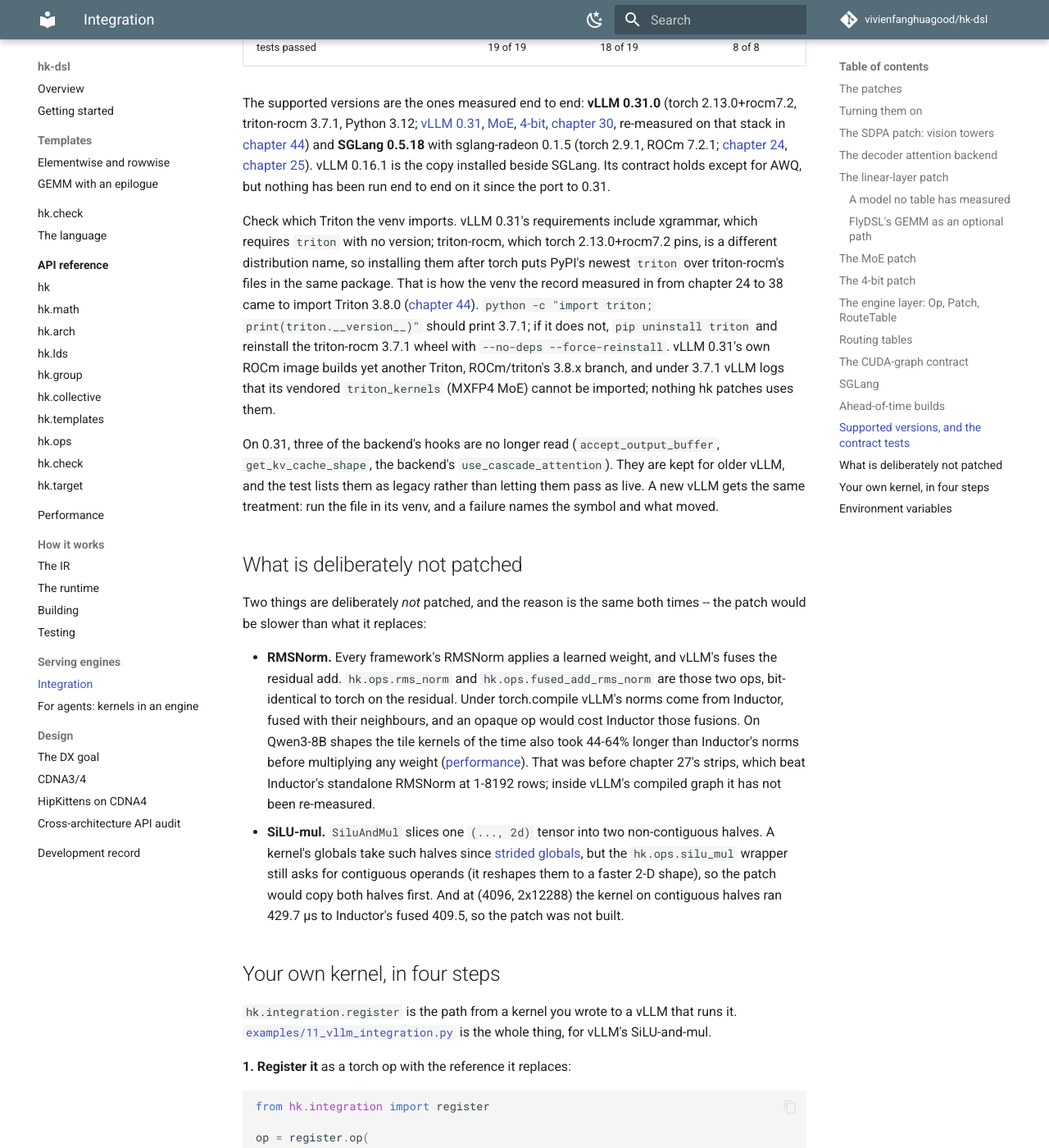
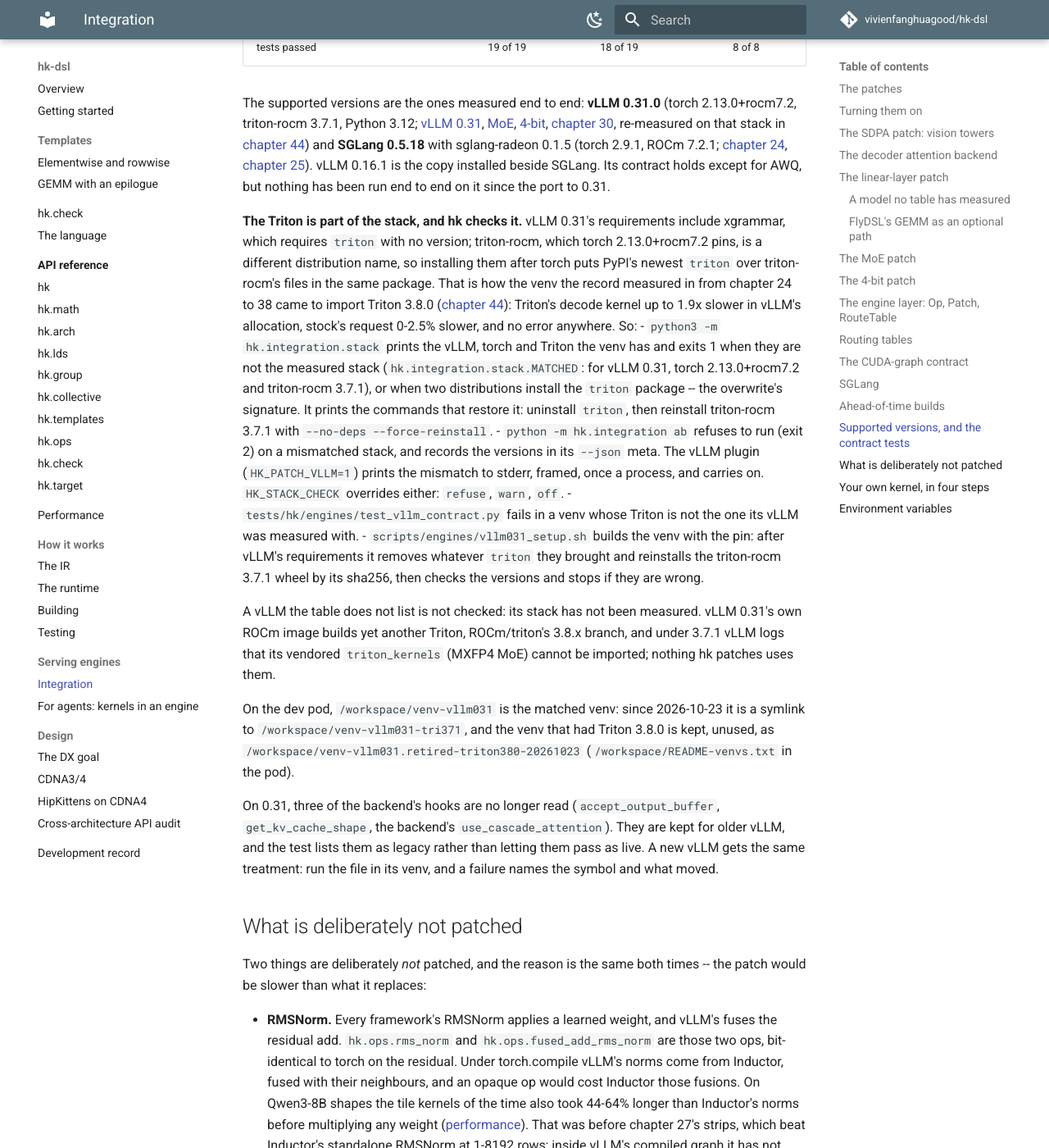
Before and after one commit to vivienfanghuagood/hk-dsl, an MkDocs documentation site: the page built from docs/integration.md, in a window 1280 px wide and 1400 px high, scrolled down 14493 px. Shown: the whole window at 82% size. Built offline with MkDocs 1.6.1 and Material for MkDocs 9.7.7, drawn with Linux system fonts in a browser that asks for light colours; comment, search, counter and statistics services are not loaded; some of the changed text lies outside the part shown.

Commit message:
scripts/engines: the vLLM 0.31 venv's setup, with triton-rocm 3.7.1 pinned -- so pip cannot put Triton 3.8.0 over it again
The script that built the engines' venv lived only in the dev pod (/workspace/vllm031_setup.sh),
and it is how the venv got Triton 3.8.0: it installed torch with triton-rocm 3.7.1, then vLLM's
requirements, whose xgrammar pulled PyPI's newest `triton` over triton-rocm's files.

This copy keeps its steps and pins the Triton three ways: the venv's pip.conf names
vllm031_constraints.txt (torch 2.13.0+rocm7.2, triton-rocm 3.7.1, and `triton<0` /
`pytorch-triton-rocm<0`, so any later install that would bring one fails with
ResolutionImpossible instead of overwriting -- checked with dry runs in the pod: xgrammar with its
dependencies is refused, unrelated packages resolve); xgrammar comes only from the --no-deps
list; and after the requirements triton-rocm is reinstalled by its sha256 and a check stops the
script unless `import triton` is 3.7.1, torch is 2.13.0+rocm7.2 and triton-rocm is the only
distribution of the package. docs/integration.md says how the stack is checked and where the pod's
venvs are now.

Co-Authored-By: Claude <noreply@anthropic.com>

```diff
--- a/docs/integration.md
+++ b/docs/integration.md
@@ -661,18 +661,42 @@ and **SGLang 0.5.18** with sglang-radeon 0.1.5 (torch 2.9.1, ROCm 7.2.1;
 vLLM 0.16.1 is the copy installed beside SGLang. Its contract holds except
 for AWQ, but nothing has been run end to end on it since the port to 0.31.
 
-Check which Triton the venv imports. vLLM 0.31's requirements include
-xgrammar, which requires `triton` with no version; triton-rocm, which
-torch 2.13.0+rocm7.2 pins, is a different distribution name, so installing
-them after torch puts PyPI's newest `triton` over triton-rocm's files in the
-same package. That is how the venv the record measured in from chapter 24
-to 38 came to import Triton 3.8.0 ([chapter 44](history/44-matched-stack.md)).
-`python -c "import triton; print(triton.__version__)"` should print 3.7.1;
-if it does not, `pip uninstall triton` and reinstall the triton-rocm 3.7.1
-wheel with `--no-deps --force-reinstall`. vLLM 0.31's own ROCm image builds
-yet another Triton, ROCm/triton's 3.8.x branch, and under 3.7.1 vLLM logs
-that its vendored `triton_kernels` (MXFP4 MoE) cannot be imported; nothing
-hk patches uses them.
+**The Triton is part of the stack, and hk checks it.** vLLM 0.31's
+requirements include xgrammar, which requires `triton` with no version;
+triton-rocm, which torch 2.13.0+rocm7.2 pins, is a different distribution
+name, so installing them after torch puts PyPI's newest `triton` over
+triton-rocm's files in the same package. That is how the venv the record
+measured in from chapter 24 to 38 came to import Triton 3.8.0
+([chapter 44](history/44-matched-stack.md)): Triton's decode kernel up to
+1.9x slower in vLLM's allocation, stock's request 0-2.5% slower, and no
+error anywhere. So:
+- `python3 -m hk.integration.stack` prints the vLLM, torch and Triton the
+  venv has and exits 1 when they are not the measured stack (`hk.integration.stack.MATCHED`:
+  for vLLM 0.31, torch 2.13.0+rocm7.2 and triton-rocm 3.7.1), or when two
+  distributions install the `triton` package -- the overwrite's signature.
+  It prints the commands that restore it: uninstall `triton`, then
+  reinstall triton-rocm 3.7.1 with `--no-deps --force-reinstall`.
+- `python -m hk.integration ab` refuses to run (exit 2) on a mismatched
+  stack, and records the versions in its `--json` meta. The vLLM plugin
+  (`HK_PATCH_VLLM=1`) prints the mismatch to stderr, framed, once a process,
+  and carries on. `HK_STACK_CHECK` overrides either: `refuse`, `warn`, `off`.
+- `tests/hk/engines/test_vllm_contract.py` fails in a venv whose Triton is
+  not the one its vLLM was measured with.
+- `scripts/engines/vllm031_setup.sh` builds the venv with the pin: after
+  vLLM's requirements it removes whatever `triton` they brought and
+  reinstalls the triton-rocm 3.7.1 wheel by its sha256, then checks the
+  versions and stops if they are wrong.
+
+A vLLM the table does not list is not checked: its stack has not been
+measured. vLLM 0.31's own ROCm image builds yet another Triton, ROCm/triton's
+3.8.x branch, and under 3.7.1 vLLM logs that its vendored `triton_kernels`
+(MXFP4 MoE) cannot be imported; nothing hk patches uses them.
+
+On the dev pod, `/workspace/venv-vllm031` is the matched venv: since
+2026-10-23 it is a symlink to `/workspace/venv-vllm031-tri371`, and the
+venv that had Triton 3.8.0 is kept, unused, as
+`/workspace/venv-vllm031.retired-triton380-20261023`
+(`/workspace/README-venvs.txt` in the pod).
 
 On 0.31, three of the backend's hooks are no longer read
 (`accept_output_buffer`, `get_kv_cache_shape`, the backend's
@@ -800,6 +824,7 @@ spelled:
 | `HK_VLLM_DEFAULTS` | `ab.py` | `1`: the A/B builds vLLM with prefix caching and chunked prefill on, as vLLM ships |
 | `HK_EAGER` | `ab.py` | `1` (default): the A/B runs vLLM eager; `0`: with CUDA graphs |
 | `HK_GPU_UTIL` | `ab.py` | the A/B's `gpu_memory_utilization` (default 0.90) |
+| `HK_STACK_CHECK` | `stack.py`, from `ab.py` and `_vllm_plugin.py` | what to do when vLLM's Triton or torch is not the stack it was measured on: `refuse` (`ab`'s default: exit 2), `warn` (the plugin's default: print to stderr and carry on), `off` |
 
 `HK_PATCH_VLLM`, `HK_VLLM_BACKEND`, `HK_VLLM_GEMM`, `HK_VLLM_MOE`,
 `HK_VLLM_INT4`, `HK_SGLANG_LINEAR` and `HK_SGLANG_MOE` are off when unset or
```
Also changed, not shown: 4 other files.
